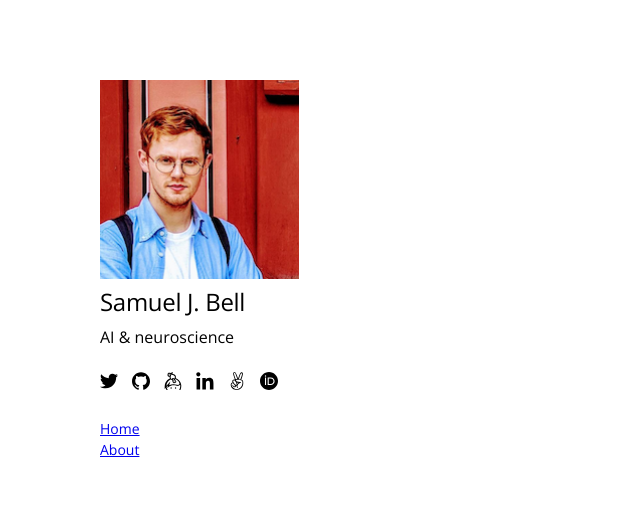
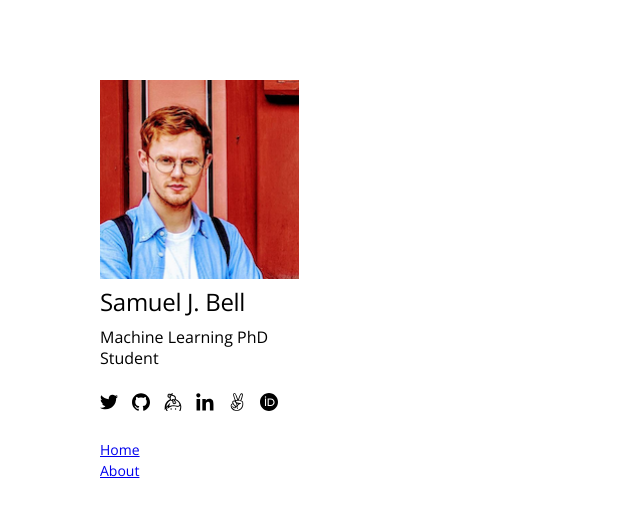
Before and after one commit to samueljamesbell/samueljamesbell.github.io, a Jekyll site: the page built from index.md, in a window 1280 px wide. Shown: the top 517 px of the page, without its empty margins (0-640 px from the left). Built offline with Jekyll 4.4.1, drawn with Linux system fonts in a browser that asks for light colours.

Commit message:
Update tagline

```diff
--- a/_includes/column.html
+++ b/_includes/column.html
@@ -3,7 +3,7 @@
     <section class="details">
         <h1>{{ site.title }}</h1>
         <p class="bio">
-            AI & neuroscience
+            Machine Learning PhD Student
         </p>
         <section class="social">
             <a href="https://twitter.com/neurosamuel">
```
